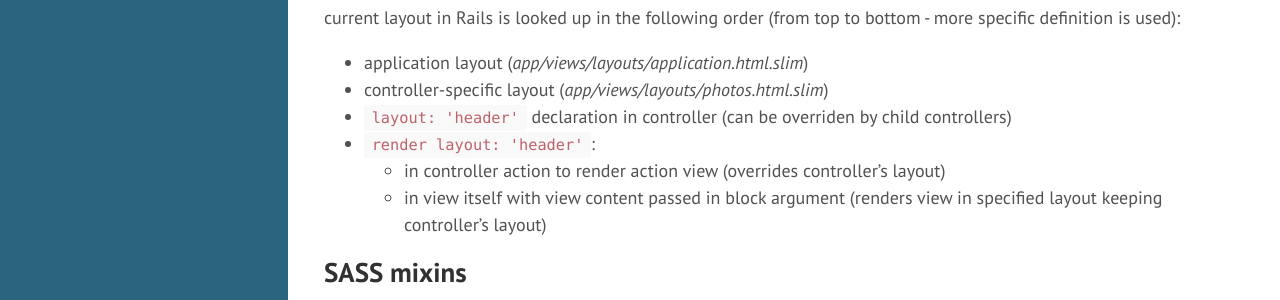
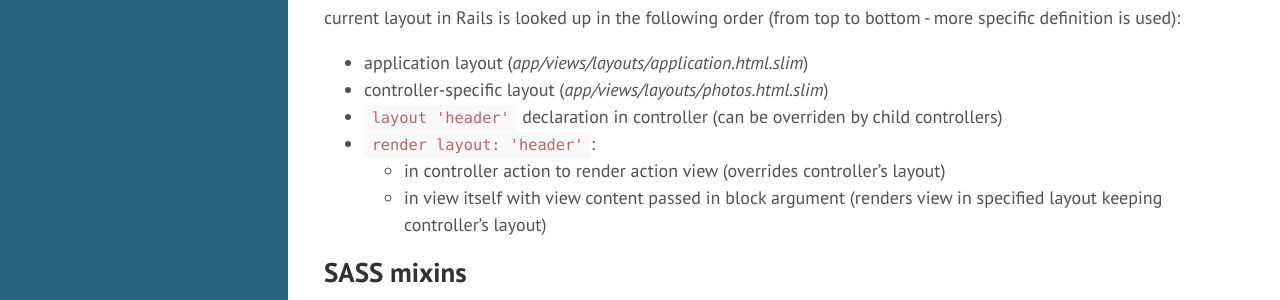
Before and after one commit to tap349/tap349.github.io, a Jekyll site: the page built from _posts/2016-04-21-makeup.md, in a window 1280 px wide and 900 px high. Shown: the part 219-519 px from the top of the window. Built offline with Jekyll 4.4.1, drawn with Linux system fonts in a browser that asks for light colours.

Commit message:
update 2016-04-29_00:10:24

```diff
--- a/_posts/2016-04-21-makeup.md
+++ b/_posts/2016-04-21-makeup.md
@@ -15,7 +15,7 @@ current layout in Rails is looked up in the following order
 
 - application layout (_app/views/layouts/application.html.slim_)
 - controller-specific layout (_app/views/layouts/photos.html.slim_)
-- `layout: 'header'` declaration in controller
+- `layout 'header'` declaration in controller
   (can be overriden by child controllers)
 - `render layout: 'header'`:
   - in controller action to render action view
```
